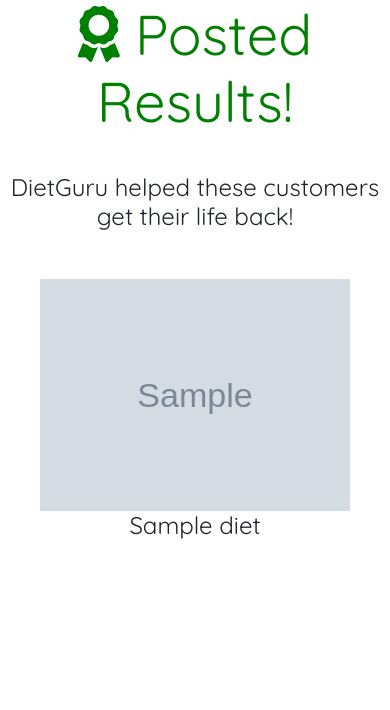
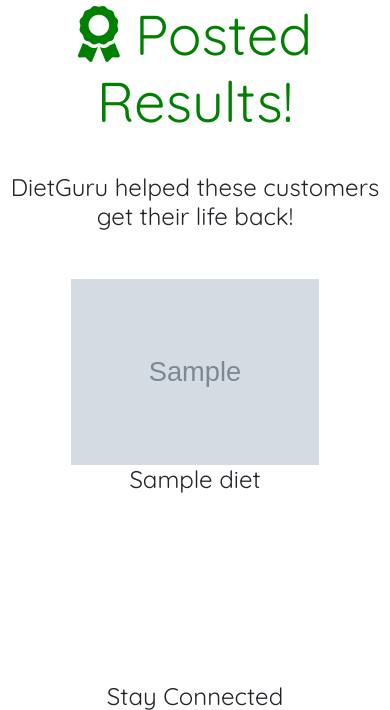
Before and after one commit to tom318267/dietguru, a Node server app: page /diet in a window 390 px wide. Shown: the part 135-845 px from the top of the page. Run offline with Node 20, Linux system fonts and the light colour scheme; tables that the repository leaves empty hold one stand-in row (values such as "Sample post"); grey boxes marked "Sample" are stand-in pictures; some libraries are stand-ins or nearby versions.

Commit message:
change mobile view of index

```diff
--- a/public/diet.css
+++ b/public/diet.css
@@ -290,6 +290,10 @@ footer.container {
     width: 80%;
   }
 
+  #image-index {
+    width: 80%;
+  }
+
   #author-show {
     font-size: 20px;
   }
--- a/views/diet/index.ejs
+++ b/views/diet/index.ejs
@@ -9,7 +9,7 @@
     <div class="row text-center">
         <% findPic.forEach(function(pic){ %>
             <div class="col-sm-6 col-md-4">
-                <a href="/diet/<%= pic._id %>"><img src="<%= pic.image %>"></a>
+                <a href="/diet/<%= pic._id %>"><img id="image-index" src="<%= pic.image %>"></a>
                 <h4><%= pic.name %></h4>
             </div>
        <% }); %>
```
